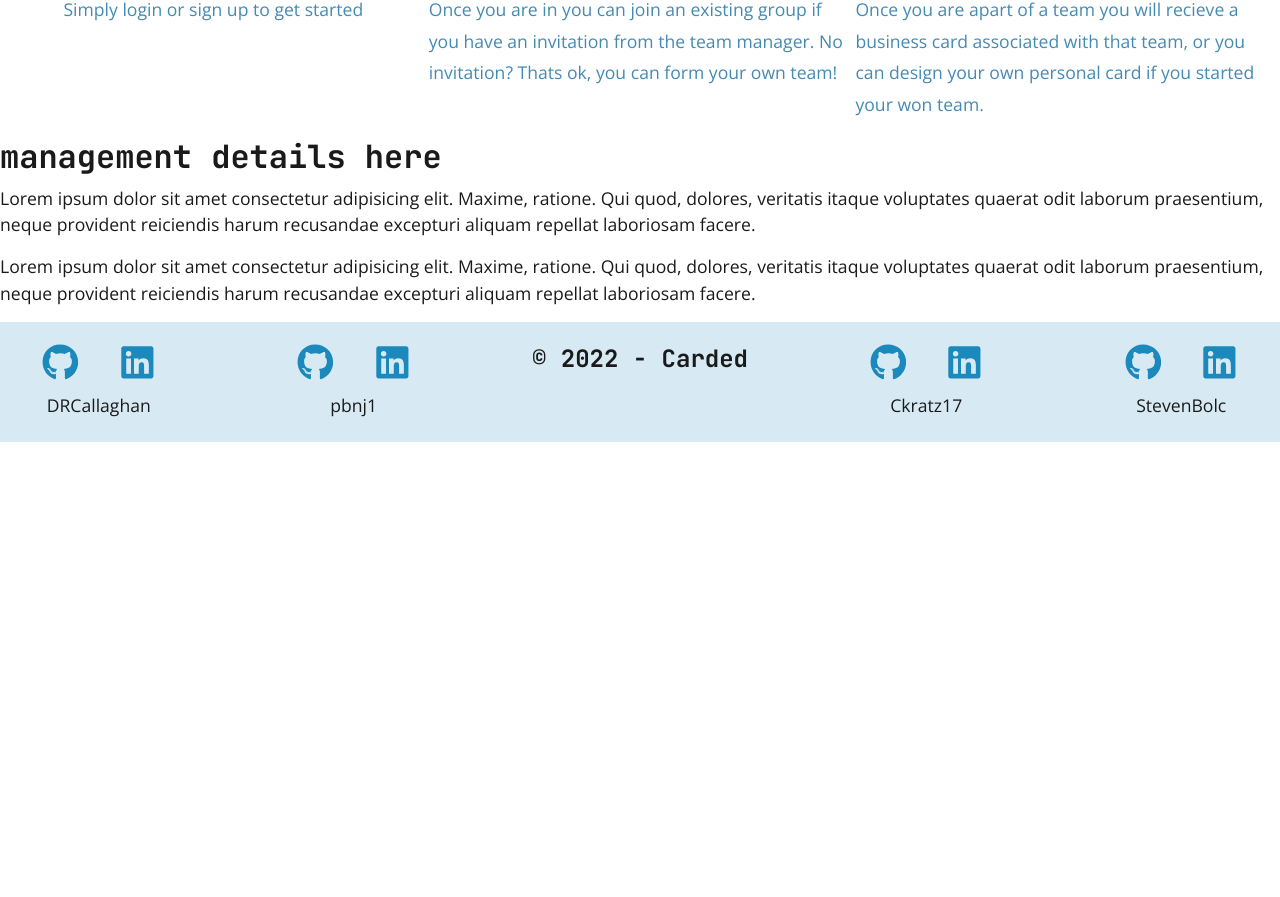
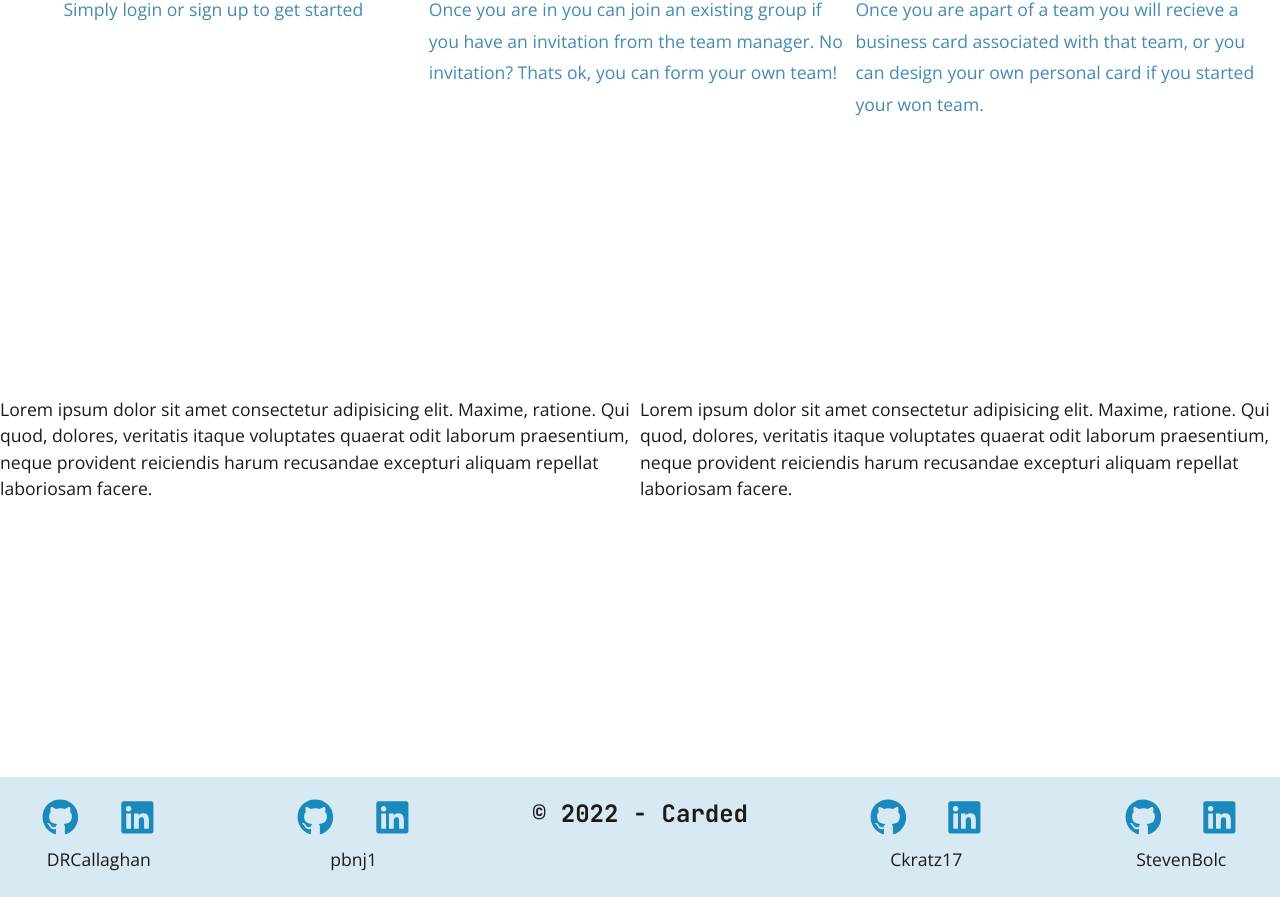
Before and after one commit to DRCallaghan/Carded, a React (Create React App) app in the folder client/: page / in a window 1280 px wide. Shown: the part 1998-2895 px from the top of the page. Before the commit the page ends 2440 px from the top, so only its background shows below. Built offline with nearby package versions, Linux system fonts and the light colour scheme.

Commit message:
continued homepage styles

```diff
--- a/client/src/index.css
+++ b/client/src/index.css
@@ -453,13 +453,13 @@ END NORMALIZE CSS
 
 }
 
-
 .in-depth-text {
   display: flex;
   flex-direction: row;
   justify-content: space-around;
 
 }
+
 .in-depth-text p {
   display: flex;
   justify-content: center;
@@ -468,6 +468,13 @@ END NORMALIZE CSS
   width: 33%;
 }
 
+/*       management section       */
+
+.management {
+  display:flex;
+  align-items: center;
+  height: 80vh;
+}
 
 *,
 *::before,
--- a/client/src/pages/Home.js
+++ b/client/src/pages/Home.js
@@ -103,7 +103,6 @@ const Home = () => {
         </div>
       </div>
       <div className="management">
-        <h2>management details here</h2>
 
         <p>
           Lorem ipsum dolor sit amet consectetur adipisicing elit. Maxime,
```
Also changed, not shown: 1 other file (tests, documents, lock files or other folders).
